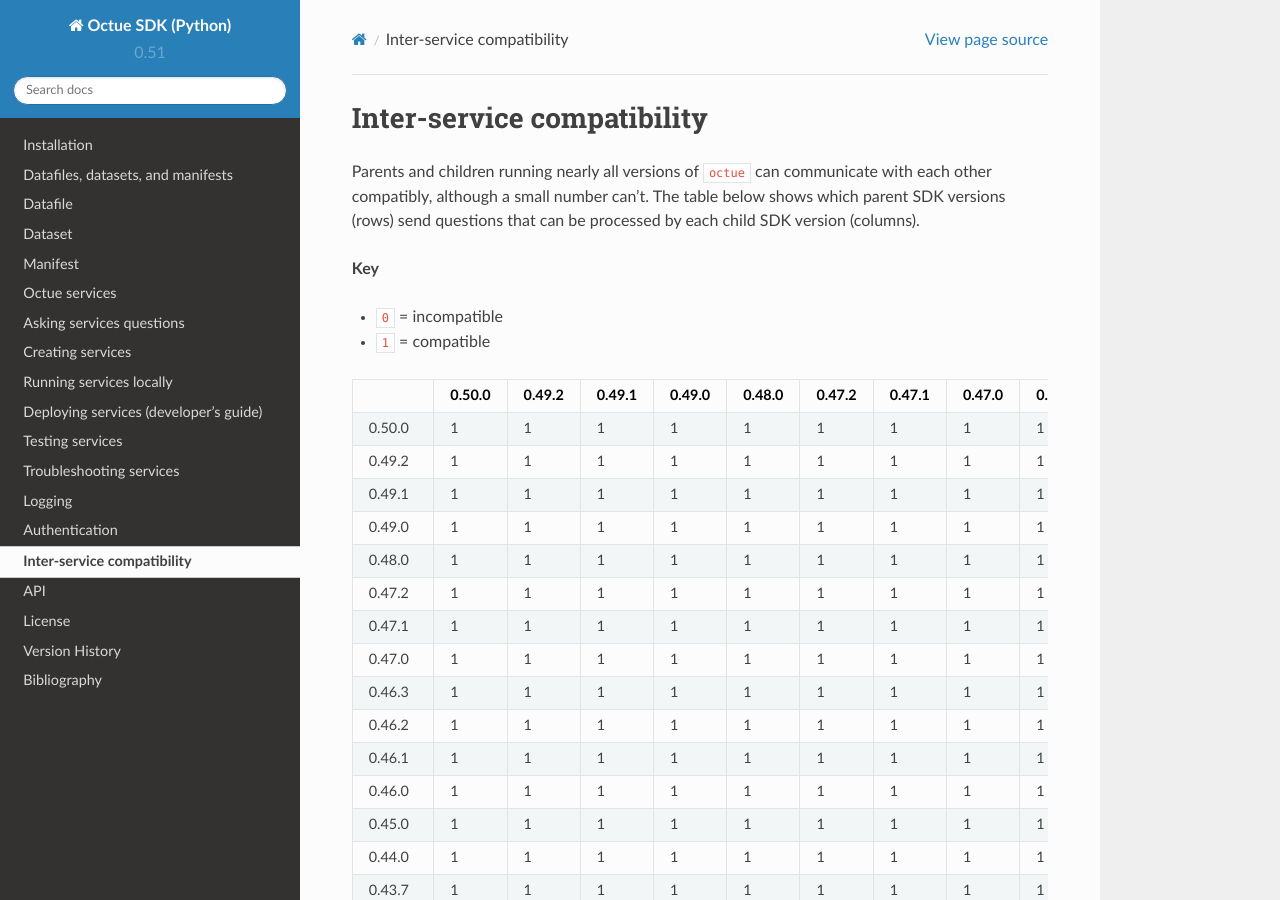
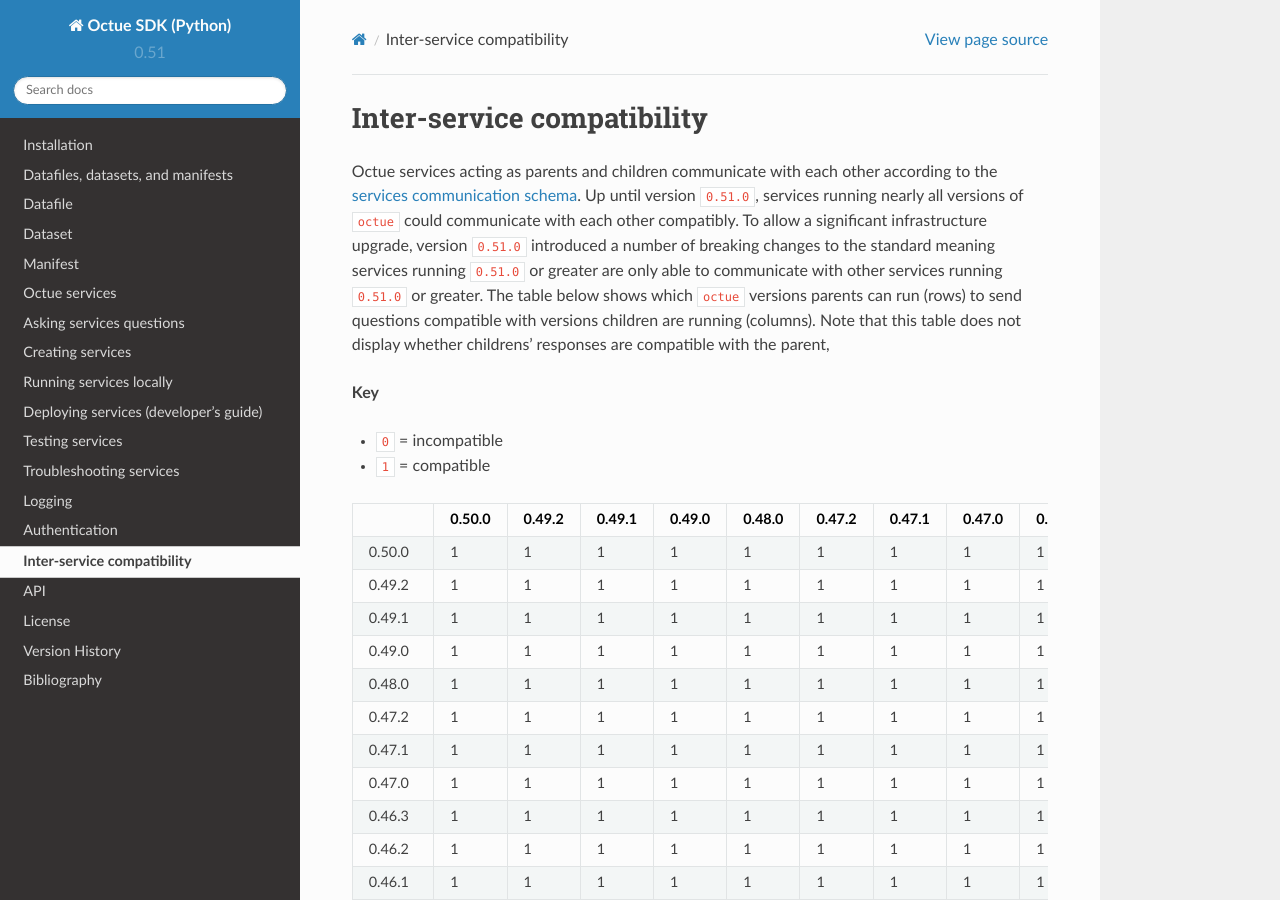
Before and after one commit to octue/octue-sdk-python, a Sphinx documentation site: the page built from docs/source/inter_service_compatibility.rst, in a window 1280 px wide and 900 px high. Built offline with Sphinx 7.4.7 and the Read the Docs theme 2.0.0, drawn with Linux system fonts in a browser that asks for light colours.

Commit message:
DOC: Document service communication schema
skipci

```diff
--- a/docs/source/inter_service_compatibility.rst
+++ b/docs/source/inter_service_compatibility.rst
@@ -2,9 +2,13 @@
 Inter-service compatibility
 ===========================
 
-Parents and children running nearly all versions of ``octue`` can communicate with each other compatibly, although a
-small number can't. The table below shows which parent SDK versions (rows) send questions that can be processed by each
-child SDK version (columns).
+Octue services acting as parents and children communicate with each other according to the `services communication
+schema <https://strands.octue.com/octue/service-communication>`_. Up until version ``0.51.0``, services running nearly
+all versions of ``octue`` could communicate with each other compatibly. To allow a significant infrastructure upgrade,
+version ``0.51.0`` introduced a number of breaking changes to the standard meaning services running ``0.51.0`` or
+greater are only able to communicate with other services running ``0.51.0`` or greater. The table below shows which
+``octue`` versions parents can run (rows) to send questions compatible with versions children are running (columns).
+Note that this table does not display whether childrens' responses are compatible with the parent,
 
 **Key**
 
```
Also changed, not shown: docs/source/services.rst (+9 -0 lines).
